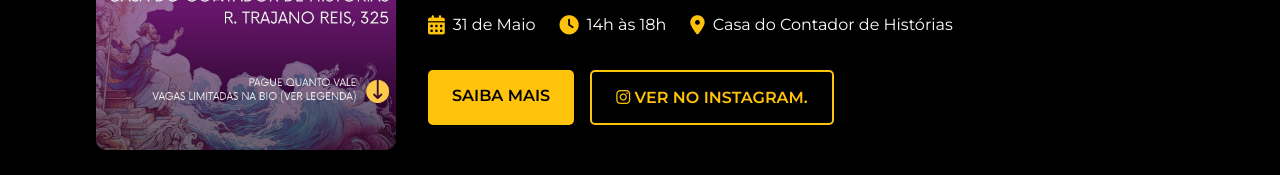
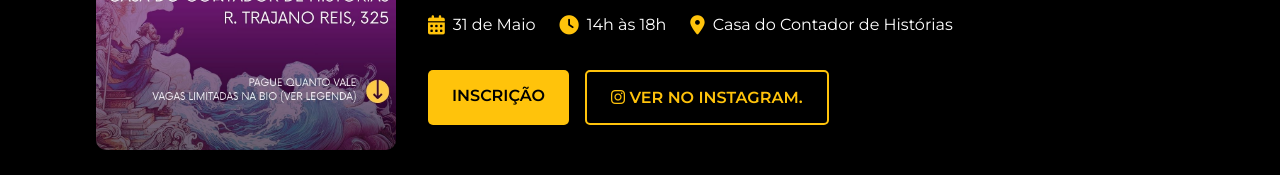
Before and after one commit to NeroPRDO/A_TEMPESTADE, a plain HTML site: page index.html in a window 1280 px wide. Shown: the part 498-673 px from the top of the page. Drawn offline with nearby package versions, Linux system fonts and the light colour scheme; files whose address does not match are found by name; a web font is replaced by a local one.

Commit message:
Update index.html

```diff
--- a/index.html
+++ b/index.html
@@ -53,8 +53,7 @@
                     </div>
                 </div>
                 <div class="hero-buttons fade-in">
-                    <a href="#sobre" class="btn">Saiba Mais</a>
-                    <a href="https://www.instagram.com/p/DJpHm_mOA1P/?igsh=MXpjanRjeWxheHIw" target="_blank" class="btn btn-outline">
+                        <a href="https://docs.google.com/forms/d/e/1FAIpQLScz-MaWPd28ntdZ6BosxqHkq6Fl8QYTCvXrNozR9IP3cPKJug/viewform?fbclid=PAQ0xDSwKUA_hleHRuA2FlbQIxMQABp9rhUhObx7rH-yi8f9jB64IWXm9F4dx84E5-TKDC3bnBzUBAetTq6sxkUZ0A_aem_Giv-Bs9emAhlRr6qtG8Grg" target="_blank" class="btn">Inscrição</a>                    <a href="https://www.instagram.com/p/DJpHm_mOA1P/?igsh=MXpjanRjeWxheHIw" target="_blank" class="btn btn-outline">
                         <i class="fab fa-instagram"></i> Ver no Instagram.
                     </a>
                 </div>
```
